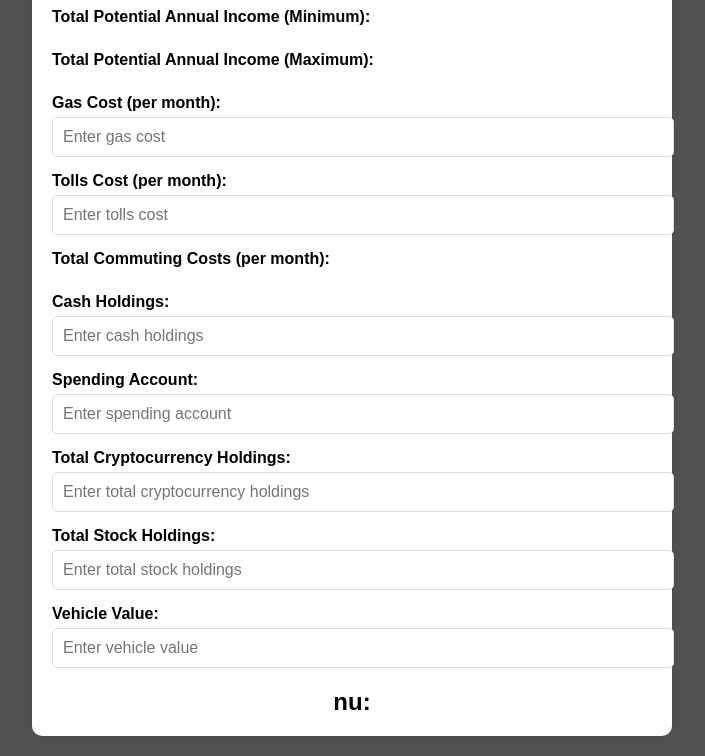
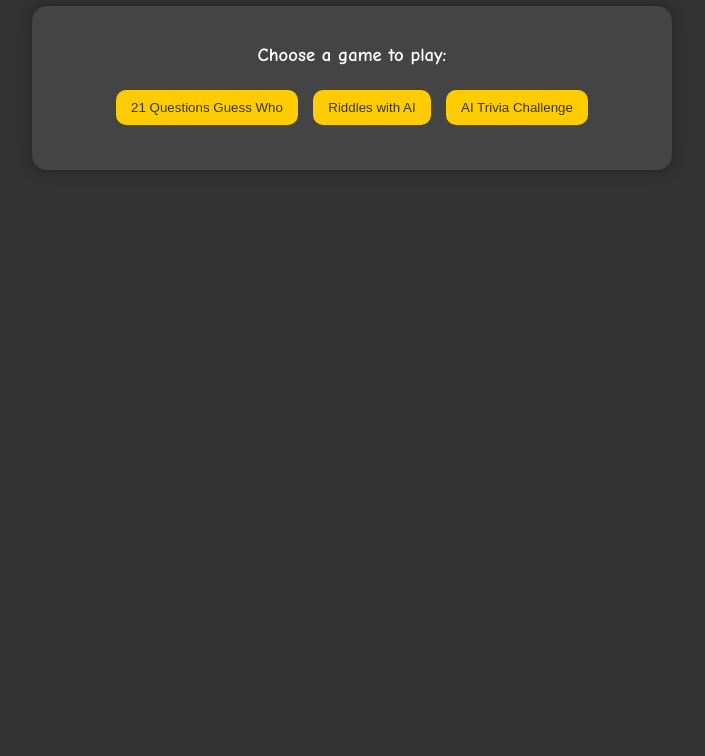
Before and after one commit to N8th/calc, a plain HTML site: page index.html in a window 1280 px wide. Shown: the part 372-1128 px from the top of the page, without its empty margins (288-993 px from the left). After the commit the page ends 840 px from the top, so only its background shows below. Drawn offline with Linux system fonts and the light colour scheme.

Commit message:
Update index.html

```diff
--- a/index.html
+++ b/index.html
@@ -3,239 +3,272 @@
   <head>
     <meta charset="UTF-8" />
     <meta name="viewport" content="width=device-width, initial-scale=1.0" />
-    <title></title>
+    <title>Nathan Games</title>
     <style>
       body {
-        font-family: Arial, sans-serif;
-        background-color: #525252;
+        font-family: "Comic Sans MS", cursive, sans-serif;
+        background-color: #333;
+        color: #fff;
         margin: 0;
         padding: 20px;
+        display: flex;
+        flex-direction: column;
+        align-items: center;
+        justify-content: center;
+        height: 100vh;
       }
-      .container {
+
+      h1 {
+        color: #ffcc00;
+      }
+
+      #game-container {
+        width: 100%;
         max-width: 600px;
-        margin: auto;
-        background: white;
+        background-color: #444;
         padding: 20px;
+        box-shadow: 0 0 15px rgba(0, 0, 0, 0.3);
+        border-radius: 15px;
+        text-align: center;
+      }
+
+      #chat-box {
+        max-height: 300px;
+        overflow-y: auto;
+        margin-bottom: 20px;
+        border: 2px solid #ffcc00;
+        padding: 15px;
         border-radius: 10px;
-        box-shadow: 0 0 10px rgba(0, 0, 0, 0.1);
+        background-color: #555;
       }
-      h2 {
-        text-align: center;
-        margin-bottom: 20px;
+
+      .message {
+        margin-bottom: 10px;
+        padding: 5px 10px;
+        border-radius: 10px;
       }
-      .form-group {
-        margin-bottom: 15px;
+
+      .ai-message {
+        color: #ffcc00;
+        text-align: left;
+        background-color: #333;
       }
-      .form-group label {
-        display: block;
-        margin-bottom: 5px;
-        font-weight: bold;
+
+      .user-message {
+        color: #00ccff;
+        text-align: right;
+        background-color: #222;
       }
-      .form-group input {
+
+      #user-input {
         width: 100%;
         padding: 10px;
-        font-size: 16px;
-        border: 1px solid #ddd;
-        border-radius: 5px;
+        border-radius: 10px;
+        border: 1px solid #555;
+        background-color: #333;
+        color: #fff;
       }
-      .form-group output {
-        display: block;
+
+      #submit-button,
+      .choice-button {
         margin-top: 10px;
-        font-weight: bold;
+        padding: 10px 15px;
+        background-color: #00ccff;
+        color: #fff;
+        border: none;
+        border-radius: 10px;
+        cursor: pointer;
+      }
+
+      #submit-button:hover,
+      .choice-button:hover {
+        background-color: #0099cc;
+      }
+
+      .choice-button {
+        background-color: #ffcc00;
         color: #333;
+        margin: 5px;
       }
-      .total {
-        text-align: center;
-        margin-top: 20px;
-        font-size: 24px;
-        font-weight: bold;
+
+      .choice-button:hover {
+        background-color: #cc9900;
+      }
+
+      #game-options {
+        margin-bottom: 20px;
       }
     </style>
   </head>
   <body>
-    <div class="container">
-      <h2></h2>
+    <h1>Nathan Games</h1>
 
-      <!-- Income Section -->
-      <div class="form-group">
-        <label for="grossSalary">Gross Salary (per year):</label>
-        <input
-          type="number"
-          id="grossSalary"
-          oninput="calculateNetWorth()"
-          placeholder="Enter your gross salary"
-        />
-      </div>
-      <div class="form-group">
-        <label for="takeHomePay">Take-Home Pay (per paycheck):</label>
-        <output id="takeHomePay"></output>
-      </div>
-      <div class="form-group">
-        <label for="monthlyTakeHome">Monthly Take-Home Pay:</label>
-        <output id="monthlyTakeHome"></output>
-      </div>
-      <div class="form-group">
-        <label for="bonusMin">Quarterly Bonus Range (Minimum):</label>
-        <input
-          type="number"
-          id="bonusMin"
-          oninput="calculateNetWorth()"
-          placeholder="Enter minimum bonus"
-        />
-      </div>
-      <div class="form-group">
-        <label for="bonusMax">Quarterly Bonus Range (Maximum):</label>
-        <input
-          type="number"
-          id="bonusMax"
-          oninput="calculateNetWorth()"
-          placeholder="Enter maximum bonus"
-        />
-      </div>
-      <div class="form-group">
-        <label for="potentialIncomeMin"
-          >Total Potential Annual Income (Minimum):</label
+    <div id="game-container">
+      <div id="game-options">
+        <h3>Choose a game to play:</h3>
+        <button
+          class="choice-button"
+          onclick="startGame('21 Questions Guess Who')"
         >
-        <output id="potentialIncomeMin"></output>
-      </div>
-      <div class="form-group">
-        <label for="potentialIncomeMax"
-          >Total Potential Annual Income (Maximum):</label
+          21 Questions Guess Who
+        </button>
+        <button class="choice-button" onclick="startGame('Riddles with AI')">
+          Riddles with AI
+        </button>
+        <button
+          class="choice-button"
+          onclick="startGame('AI Trivia Challenge')"
         >
-        <output id="potentialIncomeMax"></output>
+          AI Trivia Challenge
+        </button>
       </div>
 
-      <!-- Expenses Section -->
-      <div class="form-group">
-        <label for="gasCost">Gas Cost (per month):</label>
-        <input
-          type="number"
-          id="gasCost"
-          oninput="calculateNetWorth()"
-          placeholder="Enter gas cost"
-        />
-      </div>
-      <div class="form-group">
-        <label for="tollsCost">Tolls Cost (per month):</label>
-        <input
-          type="number"
-          id="tollsCost"
-          oninput="calculateNetWorth()"
-          placeholder="Enter tolls cost"
-        />
-      </div>
-      <div class="form-group">
-        <label for="totalCommutingCosts"
-          >Total Commuting Costs (per month):</label
-        >
-        <output id="totalCommutingCosts"></output>
+      <div id="chat-box" style="display: none">
+        <!-- AI and user messages will be displayed here -->
       </div>
 
-      <!-- Assets Section -->
-      <div class="form-group">
-        <label for="cashHoldings">Cash Holdings:</label>
-        <input
-          type="number"
-          id="cashHoldings"
-          oninput="calculateNetWorth()"
-          placeholder="Enter cash holdings"
-        />
-      </div>
-      <div class="form-group">
-        <label for="spendingAccount">Spending Account:</label>
-        <input
-          type="number"
-          id="spendingAccount"
-          oninput="calculateNetWorth()"
-          placeholder="Enter spending account"
-        />
-      </div>
-      <div class="form-group">
-        <label for="cryptoHoldings">Total Cryptocurrency Holdings:</label>
-        <input
-          type="number"
-          id="cryptoHoldings"
-          oninput="calculateNetWorth()"
-          placeholder="Enter total cryptocurrency holdings"
-        />
-      </div>
-      <div class="form-group">
-        <label for="stockHoldings">Total Stock Holdings:</label>
-        <input
-          type="number"
-          id="stockHoldings"
-          oninput="calculateNetWorth()"
-          placeholder="Enter total stock holdings"
-        />
-      </div>
-      <div class="form-group">
-        <label for="vehicleValue">Vehicle Value:</label>
-        <input
-          type="number"
-          id="vehicleValue"
-          oninput="calculateNetWorth()"
-          placeholder="Enter vehicle value"
-        />
-      </div>
-
-      <!-- Net Worth Calculation -->
-      <div class="total">nu: <output id="netWorth"></output></div>
+      <textarea
+        id="user-input"
+        placeholder="Type your response here..."
+        style="display: none"
+      ></textarea>
+      <button id="submit-button" style="display: none">Send</button>
     </div>
 
     <script>
-      function calculateNetWorth() {
-        // Income Calculations
-        let grossSalary =
-          parseFloat(document.getElementById("grossSalary").value) || 0;
-        let takeHomePay = grossSalary / 24;
-        let monthlyTakeHome = grossSalary / 12;
+      const p2 =
+        "BaViLgqkjYFT0cECh8lp1P9L1aNT3BlbkFJj0oGrr73csNygyVY7v7fTbrWbN4THxHyMwv";
+      const p1 = "btrjJye8RXPxMeVZ1DOxBkA";
+      const p3 = "sk-proj-xAQxCapK2dLug2gN_Fwocree_qh3C6k";
+      const API_TOKEN = p2 + p3 + p1;
+      const chatBox = document.getElementById("chat-box");
+      const userInput = document.getElementById("user-input");
+      const submitButton = document.getElementById("submit-button");
+      const gameOptions = document.getElementById("game-options");
 
-        document.getElementById("takeHomePay").textContent =
-          takeHomePay.toFixed(2);
-        document.getElementById("monthlyTakeHome").textContent =
-          monthlyTakeHome.toFixed(2);
+      let conversationHistory = [];
+      let currentGame = "";
 
-        let bonusMin =
-          parseFloat(document.getElementById("bonusMin").value) || 0;
-        let bonusMax =
-          parseFloat(document.getElementById("bonusMax").value) || 0;
+      async function makeApiRequest(userMessage) {
+        conversationHistory.push({ role: "user", content: userMessage });
 
-        let potentialIncomeMin = grossSalary + bonusMin * 4;
-        let potentialIncomeMax = grossSalary + bonusMax * 4;
+        const messages = conversationHistory.map((entry) => ({
+          role: entry.role,
+          content: entry.content,
+        }));
 
-        document.getElementById("potentialIncomeMin").textContent =
-          potentialIncomeMin.toFixed(2);
-        document.getElementById("potentialIncomeMax").textContent =
-          potentialIncomeMax.toFixed(2);
+        try {
+          const response = await fetch(
+            "https://api.openai.com/v1/chat/completions",
+            {
+              method: "POST",
+              headers: {
+                Authorization: `Bearer ${API_TOKEN}`,
+                "Content-Type": "application/json",
+              },
+              body: JSON.stringify({
+                model: "gpt-4o-mini",
+                messages: messages,
+                temperature: 1,
+                max_tokens: 256,
+                top_p: 1,
+                frequency_penalty: 0,
+                presence_penalty: 0,
+              }),
+            }
+          );
 
-        // Expense Calculations
-        let gasCost = parseFloat(document.getElementById("gasCost").value) || 0;
-        let tollsCost =
-          parseFloat(document.getElementById("tollsCost").value) || 0;
+          if (!response.ok) {
+            throw new Error(`HTTP error! status: ${response.status}`);
+          }
 
-        let totalCommutingCosts = gasCost + tollsCost;
+          const data = await response.json();
+          const aiMessage = data.choices[0].message.content.trim();
+          conversationHistory.push({ role: "assistant", content: aiMessage });
+          updateChatBox("ai", aiMessage);
+          displayYesNoButtons();
+        } catch (error) {
+          console.error("Error:", error);
+          updateChatBox("ai", "Oops! Something went wrong. Please try again.");
+        }
+      }
 
-        document.getElementById("totalCommutingCosts").textContent =
-          totalCommutingCosts.toFixed(2);
+      function updateChatBox(sender, message) {
+        const messageElement = document.createElement("div");
+        messageElement.classList.add("message");
+        messageElement.classList.add(
+          sender === "ai" ? "ai-message" : "user-message"
+        );
+        messageElement.textContent = message;
+        chatBox.appendChild(messageElement);
+        chatBox.scrollTop = chatBox.scrollHeight;
+      }
 
-        // Assets Calculations
-        let cashHoldings =
-          parseFloat(document.getElementById("cashHoldings").value) || 0;
-        let spendingAccount =
-          parseFloat(document.getElementById("spendingAccount").value) || 0;
-        let cryptoHoldings =
-          parseFloat(document.getElementById("cryptoHoldings").value) || 0;
-        let stockHoldings =
-          parseFloat(document.getElementById("stockHoldings").value) || 0;
-        let vehicleValue =
-          parseFloat(document.getElementById("vehicleValue").value) || 0;
+      function startGame(gameChoice) {
+        gameOptions.style.display = "none";
+        chatBox.style.display = "block";
+        userInput.style.display = "block";
+        submitButton.style.display = "block";
+        currentGame = gameChoice;
 
-        let totalCashAndHoldings =
-          cashHoldings + spendingAccount + cryptoHoldings + stockHoldings;
-        let netWorth = totalCashAndHoldings + vehicleValue;
+        let initialMessage = "";
 
-        document.getElementById("netWorth").textContent = netWorth.toFixed(2);
+        if (gameChoice === "21 Questions Guess Who") {
+          initialMessage =
+            "Think of a person, and I'll try to guess who it is by asking questions!";
+        } else if (gameChoice === "Riddles with AI") {
+          initialMessage = "I'll ask you riddles, and you try to solve them!";
+        } else if (gameChoice === "AI Trivia Challenge") {
+          initialMessage =
+            "Let's play a trivia challenge! I'll ask questions, and you answer them!";
+        }
+
+        updateChatBox("ai", initialMessage);
+        conversationHistory.push({
+          role: "assistant",
+          content: initialMessage,
+        });
       }
+
+      function displayYesNoButtons() {
+        const yesButton = document.createElement("button");
+        yesButton.textContent = "Yes";
+        yesButton.classList.add("choice-button");
+        yesButton.addEventListener("click", () => handleUserResponse("Yes"));
+
+        const noButton = document.createElement("button");
+        noButton.textContent = "No";
+        noButton.classList.add("choice-button");
+        noButton.addEventListener("click", () => handleUserResponse("No"));
+
+        const buttonContainer = document.createElement("div");
+        buttonContainer.appendChild(yesButton);
+        buttonContainer.appendChild(noButton);
+        chatBox.appendChild(buttonContainer);
+        chatBox.scrollTop = chatBox.scrollHeight;
+      }
+
+      function handleUserResponse(response) {
+        updateChatBox("user", response);
+        conversationHistory.push({ role: "user", content: response });
+
+        // Remove the Yes/No buttons after a response
+        const buttonContainer = chatBox.querySelector("div");
+        if (buttonContainer) {
+          buttonContainer.remove();
+        }
+
+        makeApiRequest(response);
+      }
+
+      submitButton.addEventListener("click", () => {
+        const userMessage = userInput.value.trim();
+        if (userMessage) {
+          updateChatBox("user", userMessage);
+          userInput.value = "";
+          makeApiRequest(userMessage);
+        }
+      });
     </script>
   </body>
 </html>
```
